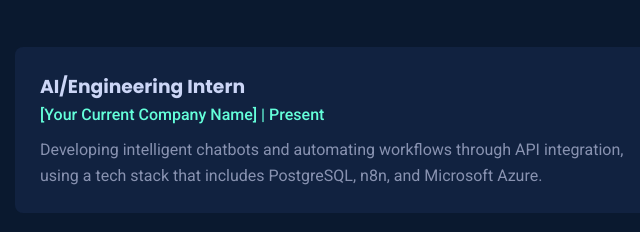
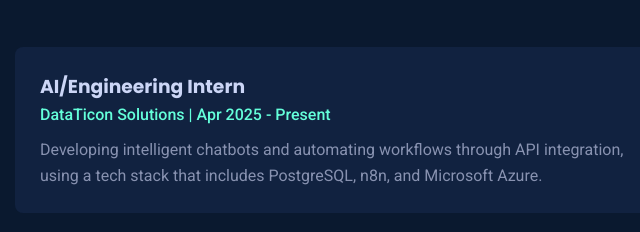
Before and after one commit to nutsayana/sayana-thavanut-website, a plain HTML site: page index.html in a window 1280 px wide. Shown: the part 2638-2870 px from the top of the page, 305-945 px from the left. Drawn offline with nearby package versions, Linux system fonts and the light colour scheme.

Commit message:
Update index.html

```diff
--- a/index.html
+++ b/index.html
@@ -95,7 +95,7 @@
         <section id="experience" class="experience-section">
              <h2 data-aos="fade-up">Experience</h2>
              <div class="timeline">
-                 <div class="timeline-item" data-aos="fade-up"><div class="timeline-dot"></div><div class="timeline-content"><h3>AI/Engineering Intern</h3><p class="company">[Your Current Company Name] | Present</p><p>Developing intelligent chatbots and automating workflows through API integration, using a tech stack that includes PostgreSQL, n8n, and Microsoft Azure.</p></div></div>
+                 <div class="timeline-item" data-aos="fade-up"><div class="timeline-dot"></div><div class="timeline-content"><h3>AI/Engineering Intern</h3><p class="company">DataTicon Solutions | Apr 2025 - Present</p><p>Developing intelligent chatbots and automating workflows through API integration, using a tech stack that includes PostgreSQL, n8n, and Microsoft Azure.</p></div></div>
                  <div class="timeline-item" data-aos="fade-up" data-aos-delay="100"><div class="timeline-dot"></div><div class="timeline-content"><h3>Data Integration Intern</h3><p class="company">Solution BI Cambodia | Jul 2022 - Sep 2022</p><p>Designed and developed ETL workflows using Talend Open Studio to process data from various sources. Managed error handling and extracted web server log data for transformation.</p></div></div>
              </div>
         </section>
```
